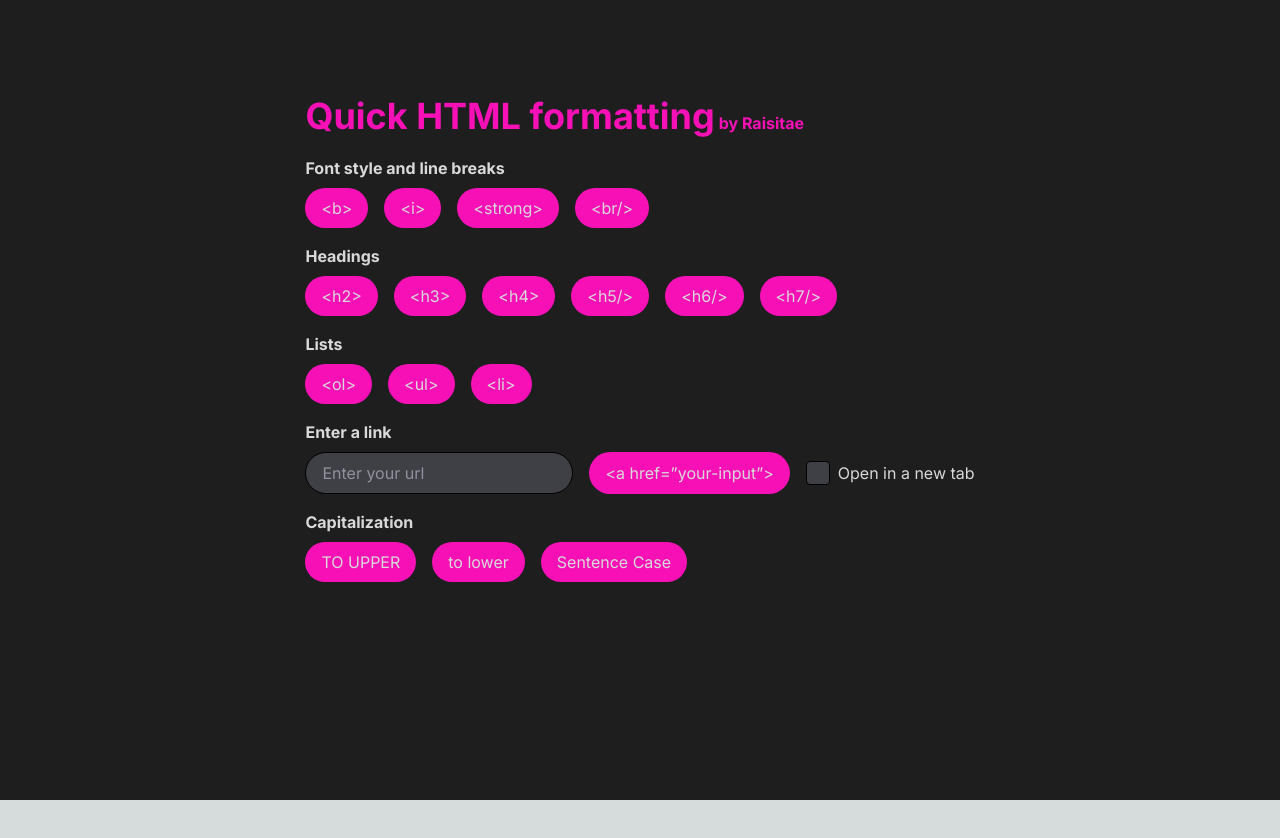
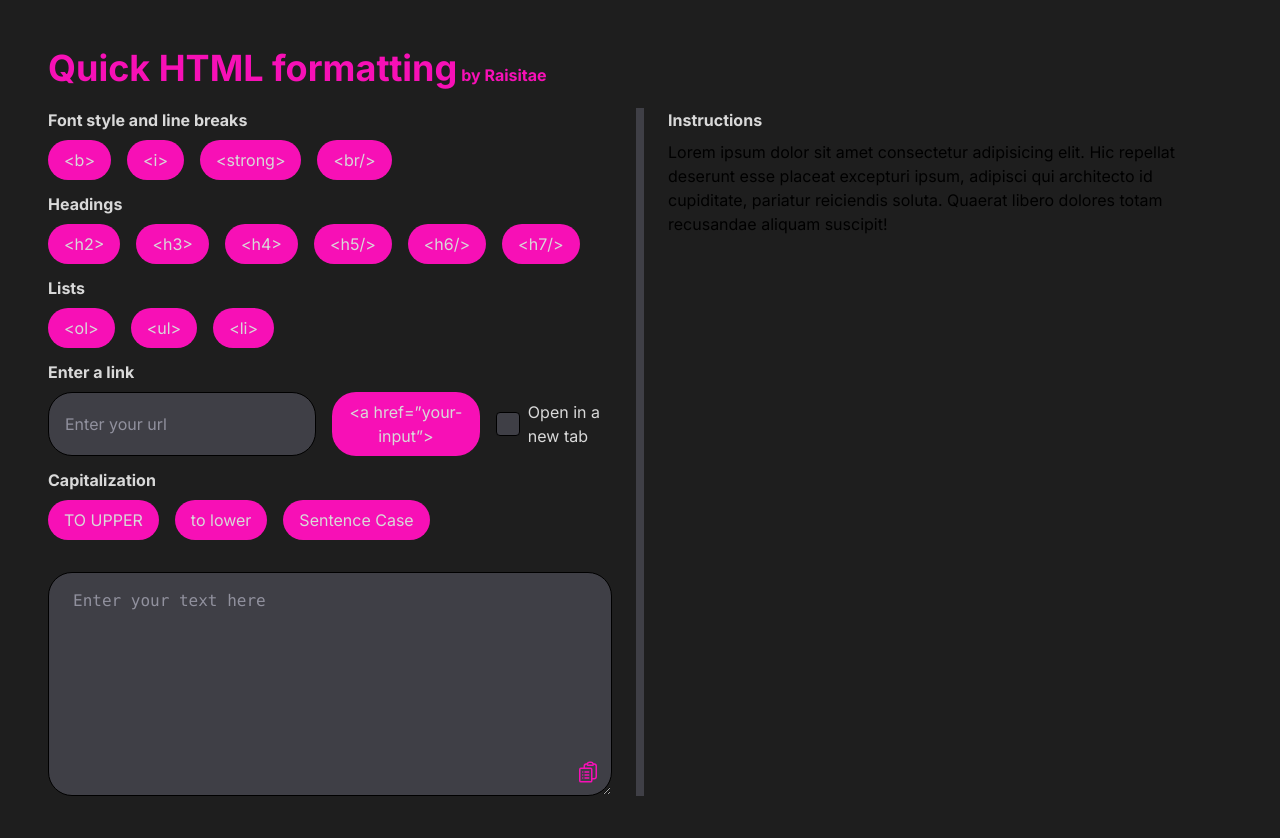
Before and after one commit to Raisitae/Text-tool, a Next.js app: page / in a window 1280 px wide. Shown: the top 838 px of the page. Before the commit the page ends 800 px from the top, so only its background shows below. Built offline with nearby package versions, Linux system fonts and the light colour scheme.

Commit message:
added textarea, copy svg and basic page layout

```diff
--- a/src/app/components/Button/Button.tsx
+++ b/src/app/components/Button/Button.tsx
@@ -21,7 +21,7 @@ const Button: React.FC<ButtonProps> = ({ tag, text }) => {
 
   return (
     <button
-      className={` ${inter.className} bg-bubble-gum hover:bg-dark-bubble-gum text-light-grey transition ease-in-out delay-150 px-4 py-2 rounded-3xl mr-4`}
+      className={` ${inter.className} mb-2 bg-bubble-gum hover:bg-dark-bubble-gum text-light-grey transition ease-in-out delay-150 px-4 py-2 rounded-3xl mr-4`}
       onClick={handleClick}>
       {text}
     </button>
--- a/src/app/components/Check/Check.tsx
+++ b/src/app/components/Check/Check.tsx
@@ -20,19 +20,19 @@ const Check: React.FC<CheckProps> = ({ label }) => {
   };
 
   return (
-    <div className="flex items-center">
+    <div className="flex items-center mb-2 ">
       <input
         type="checkbox"
         checked={isChecked}
         onChange={handleCheckboxChange}
         className={`${
           isChecked ? "opacity-100" : "opacity-0"
-        } z-40 min-h-6 min-w-6 mr-2 relative checked:accent-bubble-gum`}
+        } cursor-pointer z-40 min-h-6 min-w-6 mr-2  relative checked:accent-bubble-gum`}
       />
       <div
         className={`${
           isChecked ? "opacity-0" : "opacity-100"
-        } absolute z-10 rounded min-h-6 min-w-6 mr-2 p-2 bg-medium-grey border border-black`}></div>
+        } cursor-pointer absolute z-10 rounded min-h-6 min-w-6 mr-2 p-2 bg-medium-grey border border-black`}></div>
       <p className="text-light-grey">{label}</p>
     </div>
   );
--- a/src/app/components/Input/Input.tsx
+++ b/src/app/components/Input/Input.tsx
@@ -26,7 +26,7 @@ export const Input: React.FC<FormProps> = ({ placeholder }) => {
       value={inputValue}
       onChange={handleInputChange}
       className={`inter-button ${inter.className}
-      bg-medium-grey placeholder:text-placeholder-grey text-light-grey border border-black transition ease-in-out delay-150 px-4 py-2 rounded-3xl mr-4`}
+      bg-medium-grey mb-2 placeholder:text-placeholder-grey text-light-grey border border-black transition ease-in-out delay-150 px-4 py-2 rounded-3xl mr-4`}
     />
   );
 };
--- a/src/app/components/Selector/Selector.tsx
+++ b/src/app/components/Selector/Selector.tsx
@@ -19,14 +19,14 @@ export default function Selector({
   label,
 }: SelectorProps) {
   return (
-    <div className="mb-4">
+    <div className="">
       <h2 className="mb-2 text-light-grey font-bold">{title}</h2>
       {type === 1 ? (
         buttons.map((button, index) => (
           <Button key={index} text={button.text} tag={button.tag} />
         ))
       ) : (
-        <div className="flex align-center justify-center">
+        <div className="flex align-center">
           <Input placeholder={placeholder} />
           {buttons.map((button, index) => (
             <Button key={index} text={button.text} tag={button.tag} />
--- /dev/null
+++ b/src/app/components/TextArea/TextArea.tsx
@@ -0,0 +1,52 @@
+"use client";
+import React, { useState } from "react";
+import { Inter } from "next/font/google";
+import { Courier_Prime } from "next/font/google";
+
+const inter = Inter({
+  weight: "400",
+  subsets: ["latin"],
+  display: "swap",
+});
+
+interface FormProps {
+  placeholder: string;
+}
+
+export const TextArea: React.FC<FormProps> = ({ placeholder }) => {
+  const [inputValue, setInputValue] = useState("");
+
+  const handleInputChange = (event: React.ChangeEvent<HTMLTextAreaElement>) => {
+    setInputValue(event.target.value);
+  };
+
+  return (
+    <div className="flex justify-end items-end">
+      <textarea
+        placeholder={placeholder}
+        value={inputValue}
+        onChange={handleInputChange}
+        spellCheck="false"
+        className={`font-mono
+      bg-medium-grey w-full min-h-56 placeholder:text-placeholder-grey text-light-grey border border-black transition ease-in-out delay-150 px-6 py-4 rounded-3xl mt-5`}
+      />
+      <div className="absolute m-3 cursor-pointer">
+        <svg
+          data-tooltip-id="paste-character-0"
+          xmlns="http://www.w3.org/2000/svg"
+          fill="none"
+          viewBox="0 0 24 24"
+          strokeWidth="1.5"
+          stroke="#F710B6"
+          className="w-6 h-6">
+          <path
+            strokeLinecap="round"
+            strokeLinejoin="round"
+            d="M9 12h3.75M9 15h3.75M9 18h3.75m3 .75H18a2.25 2.25 0 0 0 2.25-2.25V6.108c0-1.135-.845-2.098-1.976-2.192a48.424 48.424 0 0 0-1.123-.08m-5.801 0c-.065.21-.1.433-.1.664 0 .414.336.75.75.75h4.5a.75.75 0 0 0 .75-.75 2.25 2.25 0 0 0-.1-.664m-5.8 0A2.251 2.251 0 0 1 13.5 2.25H15c1.012 0 1.867.668 2.15 1.586m-5.8 0c-.376.023-.75.05-1.124.08C9.095 4.01 8.25 4.973 8.25 6.108V8.25m0 0H4.875c-.621 0-1.125.504-1.125 1.125v11.25c0 .621.504 1.125 1.125 1.125h9.75c.621 0 1.125-.504 1.125-1.125V9.375c0-.621-.504-1.125-1.125-1.125H8.25ZM6.75 12h.008v.008H6.75V12Zm0 3h.008v.008H6.75V15Zm0 3h.008v.008H6.75V18Z"></path>
+        </svg>
+      </div>
+    </div>
+  );
+};
+
+export default TextArea;
--- a/src/app/page.tsx
+++ b/src/app/page.tsx
@@ -2,16 +2,19 @@ import Image from "next/image";
 import Selector from "./components/Selector/Selector";
 import { selectorsData } from "./components/Selector/SelectorData";
 import Header from "./components/Header/Header";
+import TextArea from "./components/TextArea/TextArea";
 
 export default function Home() {
   return (
-    <main className="flex min-h-screen flex-col items-center justify-between p-24 bg-dark-grey">
-      <div>
+    <main className="flex min-h-screen flex-col justify-center align-center bg-dark-grey p-12">
       <Header
         title={"Quick HTML formatting"}
         subtitle={"by Raisitae"}
         link={"link"}
       />
+      <div className="flex flex-row gap-4">
+        <div className="flex flex-col items-left w-1/2">
+          <div className="flex flex-col items-left justify-center gap-1">
             {selectorsData.map(
               ({ title, buttons, placeholder, label, type }, index) => (
                 <Selector
@@ -24,6 +27,19 @@ export default function Home() {
                 />
               )
             )}
+            <TextArea placeholder="Enter your text here" />
+          </div>
+        </div>
+        <div className="border-4 mx-2 border-medium-grey"></div>
+        <div className="flex flex-col items-left w-1/2">
+          <h2 className="mb-2 text-light-grey font-bold">Instructions</h2>
+          <p>
+            Lorem ipsum dolor sit amet consectetur adipisicing elit. Hic
+            repellat deserunt esse placeat excepturi ipsum, adipisci qui
+            architecto id cupiditate, pariatur reiciendis soluta. Quaerat libero
+            dolores totam recusandae aliquam suscipit!
+          </p>
+        </div>
       </div>
     </main>
   );
```
Lines whose indentation alone changed are shown as unchanged.
